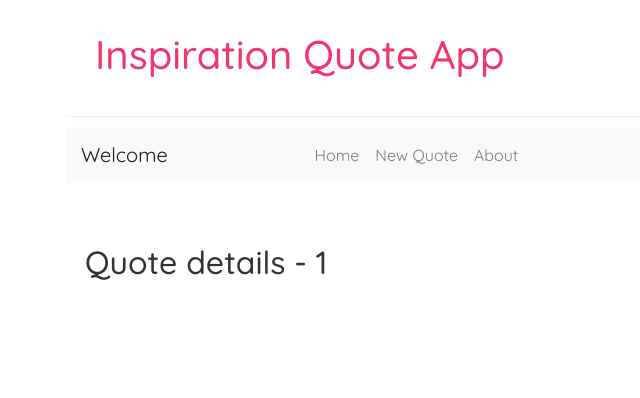
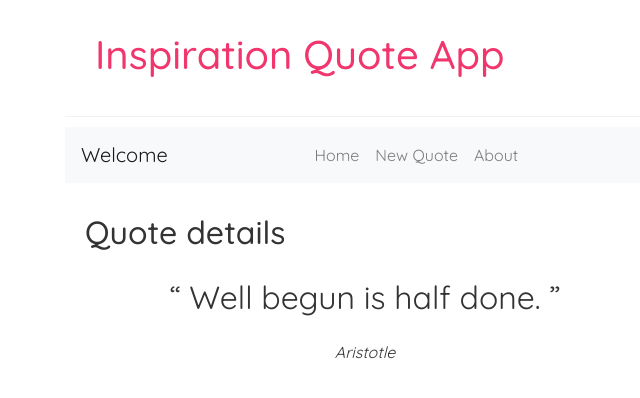
Before and after one commit to krishna-thapa/quote-react-web-app, a React (Create React App) app: page /quotes/1 in a window 1280 px wide. Shown: the top 398 px of the page, without its empty margins (275-915 px from the left). Built offline with nearby package versions, Linux system fonts and the light colour scheme; data requests are answered from the project's data file.

Commit message:
Quote details is added with some css rules

```diff
--- a/src/components/QuoteDetails.js
+++ b/src/components/QuoteDetails.js
@@ -1,11 +1,38 @@
+import { Alert, Spinner, Container } from "react-bootstrap";
 import { useParams } from "react-router";
+import useFetch from "../hooks/useFetch";
+import '../style/blockquote.css'
 
 const QuoteDetails = () => {
   const { id } = useParams();
+  const { data: quote, error, isPending } = useFetch('http://localhost:8000/quotes/' + id);
 
   return (
     <div className="quote-details">
-      <h2>Quote details - { id }</h2>
+      <h2>Quote details</h2>
+      {error &&
+        <Alert variant='danger'>
+          Response from API: {error}
+        </Alert>
+      }
+      {isPending &&
+        <Container className="d-flex align-items-center justify-content-center"
+          style={{ minHeight: "10vh" }}>
+          <Spinner animation="grow" role="status" variant="info">
+            <span className="sr-only">Loading...</span>
+          </Spinner>
+        </Container>
+      }
+      {quote && (
+        <div className="quote-content">
+          <blockquote>
+            <span className="quote-icon">&ldquo; </span>
+              {quote.text}
+            <span className="quote-icon"> &rdquo;</span>
+          </blockquote>
+          <cite>{quote.author}</cite>
+        </div>
+      )}
     </div>
   );
 }
--- a/src/components/QuoteList.js
+++ b/src/components/QuoteList.js
@@ -1,6 +1,7 @@
 import { CardColumns, Card } from "react-bootstrap";
 import { Link } from "react-router-dom";
 import { MdEdit } from "react-icons/md";
+import { FaQuoteLeft } from "react-icons/fa";
 import { IconContext } from "react-icons";
 
 const QuoteList = ({ quotes, title }) => {
@@ -13,7 +14,7 @@ const QuoteList = ({ quotes, title }) => {
           <Card key={quote.id} border="dark">
             <Card.Header>
               <Link to={`/quotes/${quote.id}`}>
-                <IconContext.Provider value={{ className: 'react-icon-click' }}>
+                <IconContext.Provider value={{ className: 'primaryBackground' }}>
                   <div>
                     <MdEdit />
                   </div>
@@ -23,7 +24,8 @@ const QuoteList = ({ quotes, title }) => {
             <Card.Body>
               <blockquote className="blockquote mb-0">
                 <p>
-                  {' '} {quote.text} {' '}
+                  {' '} <FaQuoteLeft
+                    className="top-react-icons" /> {quote.text} {' '}
                 </p>
                 <footer className="blockquote-footer">
                   <cite title="Source Title">{quote.author}</cite>
--- a/src/index.css
+++ b/src/index.css
@@ -31,8 +31,14 @@
 }
 .content {
   max-width: 600px;
-  margin: 40px auto;
+  margin: auto;
   padding: 20px;
+}
+
+/* h2 title of the page*/
+.quote-details h2,
+.quote-list h2 {
+  margin-bottom: 16px;
 }
 
 /* quotes previews / list */
@@ -44,10 +50,7 @@
   background: linear-gradient(35deg, #CCFFFF, #FFCCCC);
 }
 
-.react-icon-click {
-  size: 20px;
-  color: red;
+.top-react-icons{
+  font-size: 0.9em;
+  padding-bottom: 0.2em;
 }
-.react-icon-click:hover {
-  size: 30px;
-}
--- a/src/pages/Home.js
+++ b/src/pages/Home.js
@@ -13,14 +13,14 @@ const Home = () => {
       }
       {isPending &&
         <Container className="d-flex align-items-center justify-content-center"
-          style={{ minHeight: "10vh"}}>
+          style={{ minHeight: "10vh" }}>
           <Spinner animation="grow" role="status" variant="info">
             <span className="sr-only">Loading...</span>
           </Spinner>
         </Container>
       }
-      {quotes && <QuoteList quotes = { quotes }
-        title = "Welcome to Inspirational quotes app" />}
+      {quotes && <QuoteList quotes={quotes}
+        title="Welcome to Inspirational quotes app" />}
     </div>
   );
 }
--- /dev/null
+++ b/src/style/blockquote.css
@@ -0,0 +1,25 @@
+.quote-content {
+	color: #3f3f5a;
+	display: flex;
+	flex-direction: column;
+	align-items: center;
+	justify-content: center;
+}
+
+blockquote {
+	font-weight: 400;
+	font-size: 2rem;
+	max-width: 600px;
+	line-height: 1.4;
+	position: relative;
+	margin: 0 !important;
+	padding: .5rem;
+}
+
+.quote-icon {
+  size: 20px;
+}
+cite {
+	line-height: 3;
+	text-align: left;
+}
```
Lines whose indentation alone changed are shown as unchanged.
